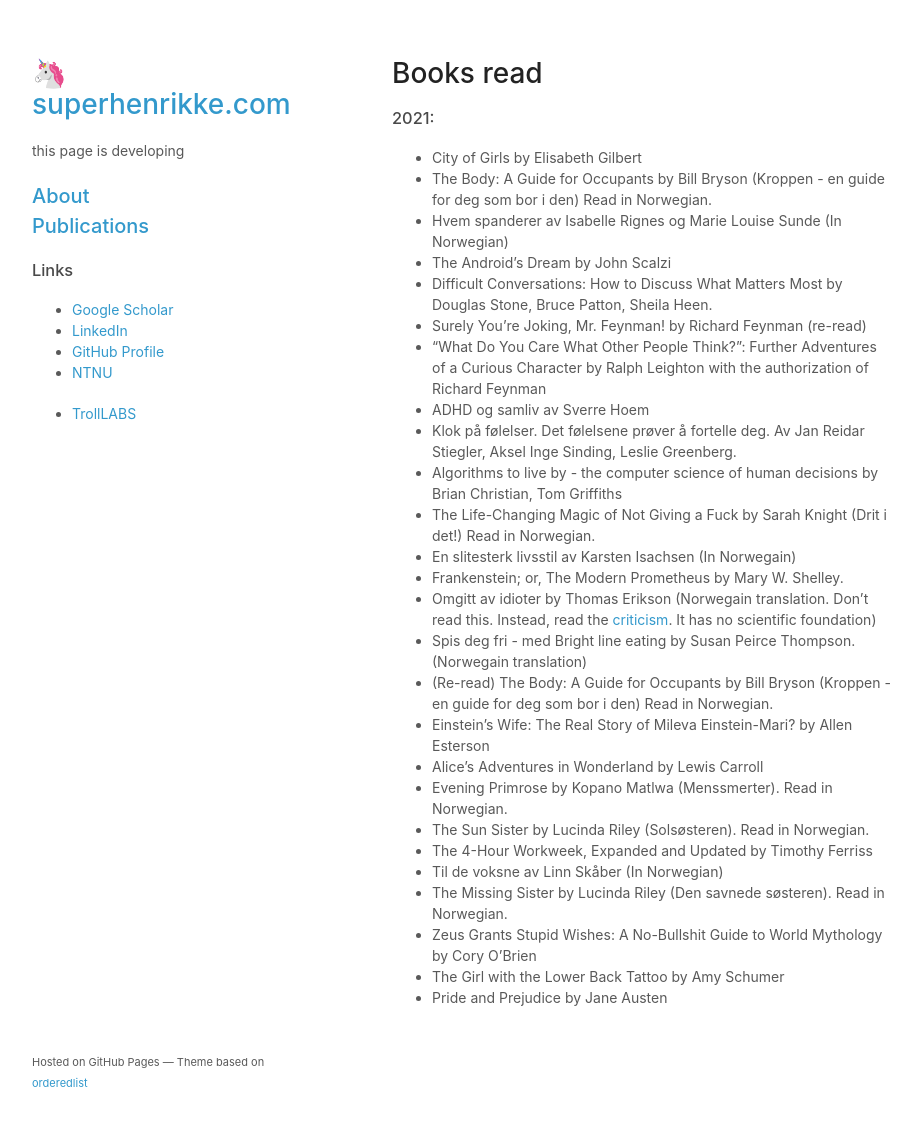
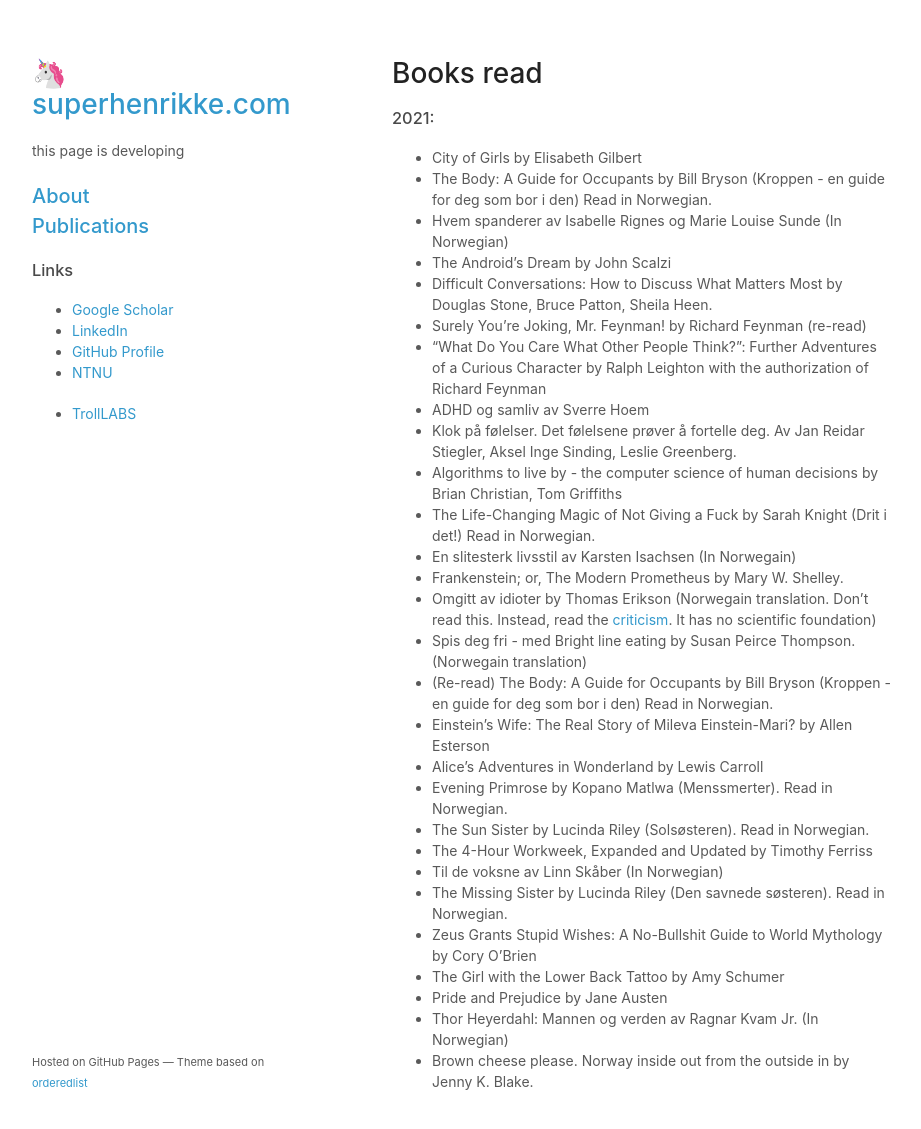
Before and after one commit to superhenrikke/superhenrikke.github.io, a Jekyll site: the page built from books.md, in a window 1280 px wide and 1162 px high. Shown: the top 1129 px of the window, without its empty margins (178-1099 px from the left). Built offline with Jekyll 4.4.1, drawn with Linux system fonts in a browser that asks for light colours; our own code applies the rules of GitHub Pages for plain Markdown files; a script that is not in the unit is left out.

Commit message:
Update books.md

```diff
--- a/books.md
+++ b/books.md
@@ -28,3 +28,5 @@
 - Zeus Grants Stupid Wishes: A No-Bullshit Guide to World Mythology by Cory O'Brien
 - The Girl with the Lower Back Tattoo by Amy Schumer
 - Pride and Prejudice by Jane Austen
+- Thor Heyerdahl: Mannen og verden av Ragnar Kvam Jr. (In Norwegian)
+- Brown cheese please. Norway inside out from the outside in by Jenny K. Blake.
```
